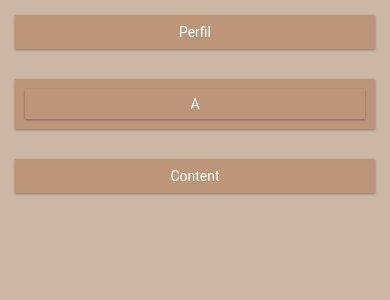
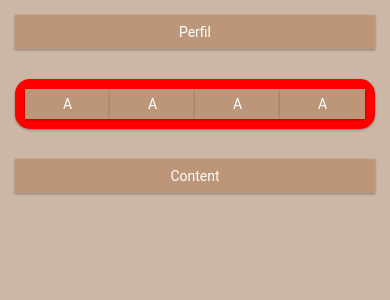
Before and after one commit to asdsolucoesdigitais/layout, a React (Create React App) app: page / in a window 390 px wide. Shown: the top 300 px of the page. Built offline with nearby package versions, Linux system fonts and the light colour scheme.

Commit message:
feat: menu responsivo

```diff
--- a/src/pages/home/Home.module.scss
+++ b/src/pages/home/Home.module.scss
@@ -48,6 +48,7 @@ html {
     text-align: center;
     font-size: 14px;
     box-shadow: 0 1px 3px rgba(0, 0, 0, 0.12), 0 1px 2px rgba(0, 0, 0, 0.24);
+    border-radius: 15px;
 }
 
 .content {
@@ -64,42 +65,41 @@ html {
     width: 100%;
 }
 
-@media only screen and (min-width: 600px) {
+@media only screen and (max-width: 600px) {
     /* For tablets: */
-    .col_s-1 {
-        width: 8.33%;
+    .menu ul {
+        display: flex;
+        list-style-type: none;
+        margin: 0;
+        padding: 0;
     }
-    .col_s-2 {
-        width: 16.66%;
+
+    .menu {
+        background-color: red;
+        padding: 10px;
+        color: #ffffff;
+        text-align: center;
+        font-size: 14px;
+        box-shadow: 0 1px 3px rgba(0, 0, 0, 0.12), 0 1px 2px rgba(0, 0, 0, 0.24);
     }
-    .col_s-3 {
+
+    .menu li {
         width: 25%;
     }
-    .col_s-4 {
-        width: 33.33%;
+
+    .col_1 {
+        width: 100%;
     }
-    .col_s-5 {
-        width: 41.66%;
+
+    .col_3 {
+        width: 100%;
     }
-    .col_s-6 {
-        width: 50%;
+
+    .col_8 {
+        width: 100%;
     }
-    .col_s-7 {
-        width: 58.33%;
-    }
-    .col_s-8 {
-        width: 66.66%;
-    }
-    .col_s-9 {
-        width: 75%;
-    }
-    .col_s-10 {
-        width: 83.33%;
-    }
-    .col_s-11 {
-        width: 91.66%;
-    }
-    .col_s-12 {
+
+    .col_12 {
         width: 100%;
     }
 }
@@ -109,37 +109,12 @@ html {
     .col_1 {
         width: 8.33%;
     }
-    .col_2 {
-        width: 16.66%;
-    }
+
     .col_3 {
         width: 25%;
     }
-    .col_4 {
-        width: 33.33%;
-    }
-    .col_5 {
-        width: 41.66%;
-    }
-    .col_6 {
-        width: 50%;
-    }
-    .col_7 {
-        width: 58.33%;
-    }
+
     .col_8 {
         width: 66.66%;
     }
-    .col_9 {
-        width: 75%;
-    }
-    .col_10 {
-        width: 83.33%;
-    }
-    .col_11 {
-        width: 91.66%;
-    }
-    .col_12 {
-        width: 100%;
-    }
 }
--- a/src/pages/home/index.tsx
+++ b/src/pages/home/index.tsx
@@ -18,6 +18,15 @@ export default function Home() {
                             <li>
                                 A
                             </li>
+                            <li>
+                                A
+                            </li>
+                            <li>
+                                A
+                            </li>
+                            <li>
+                                A
+                            </li>
                         </ul>
                     </div>
                 </div>
```
